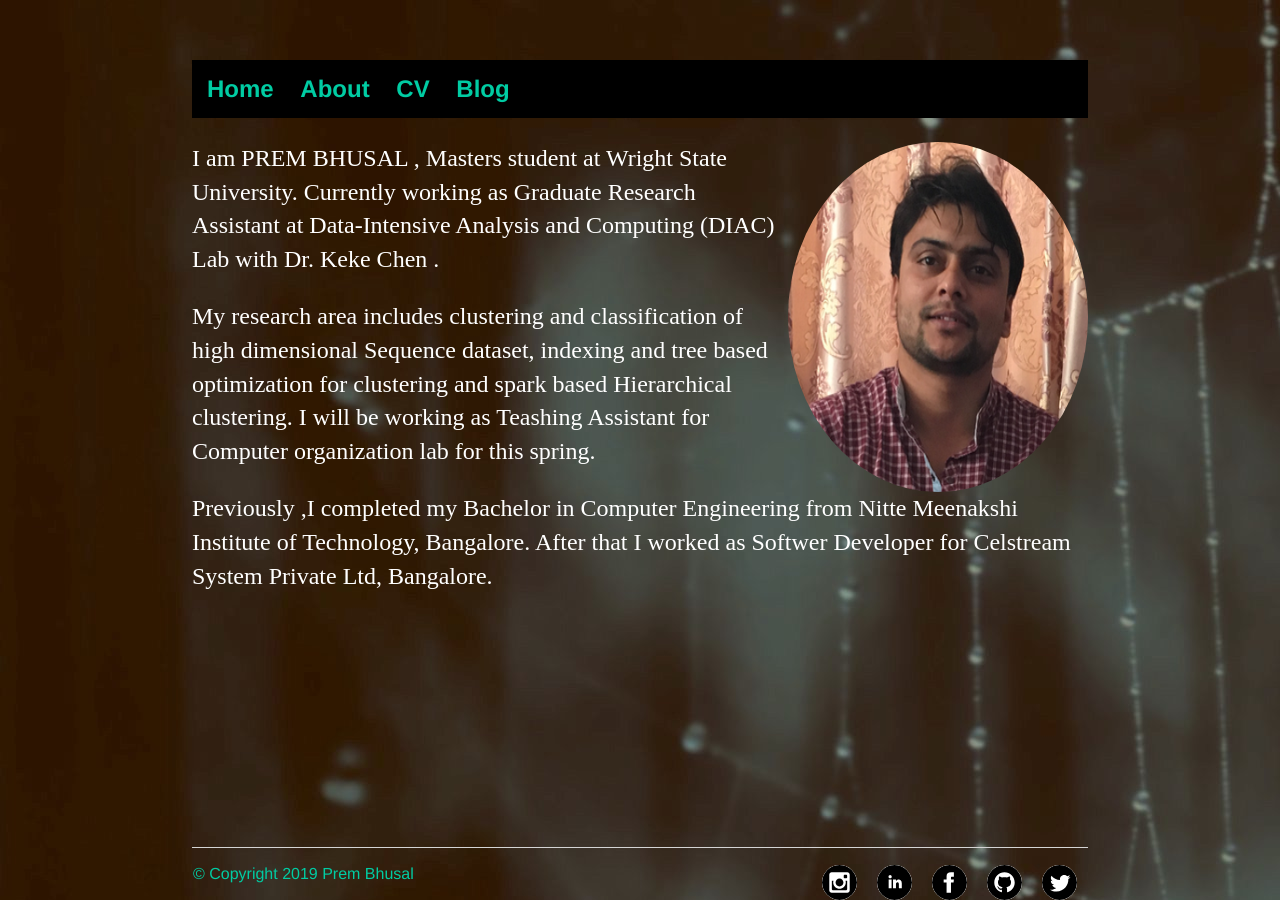
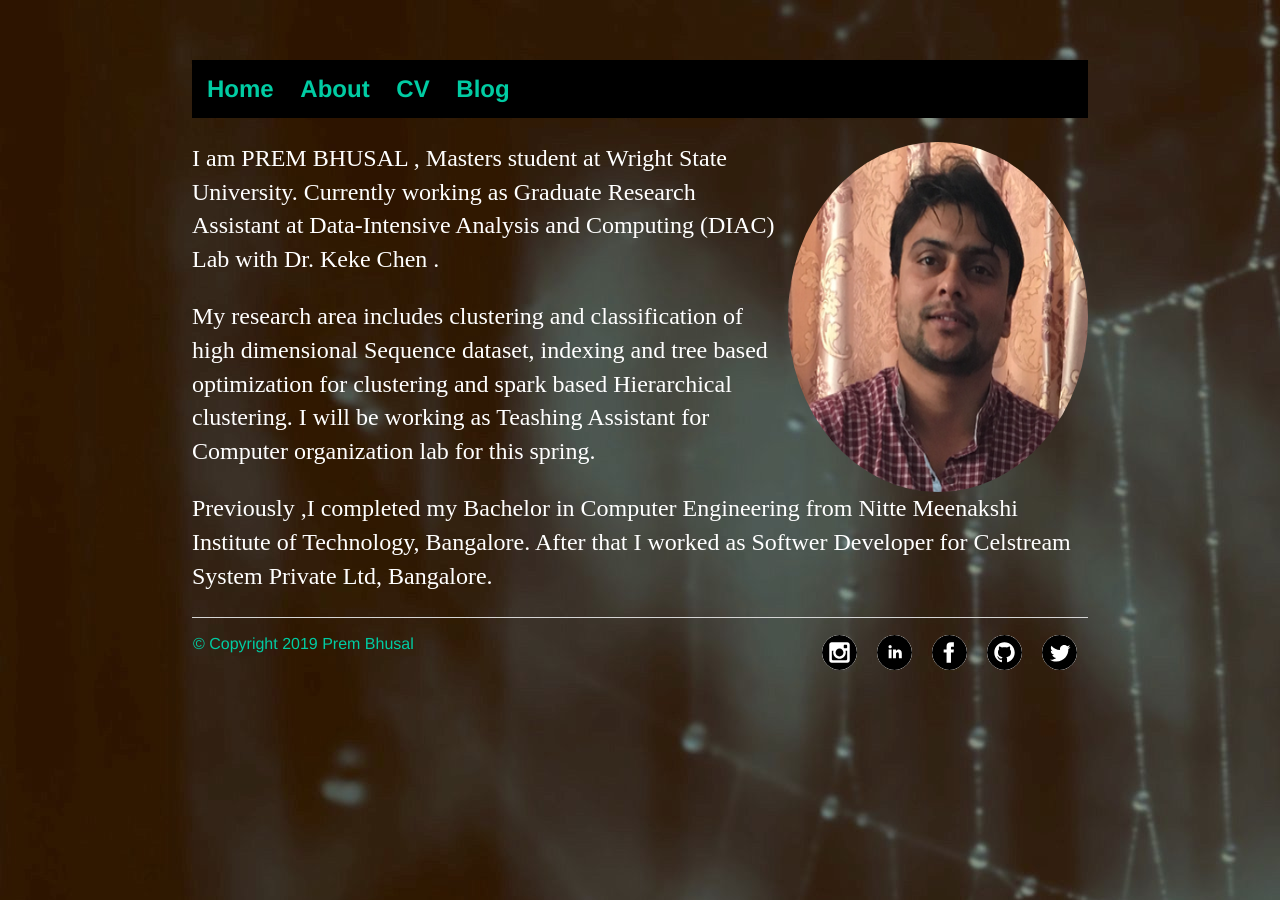
Before and after one commit to prembhusal/prembhusalWebsite, a Jekyll site: the page built from index.html, in a window 1280 px wide. Built offline with Jekyll 4.4.1, drawn with Linux system fonts in a browser that asks for light colours.

Commit message:
Update main.css

```diff
--- a/css/main.css
+++ b/css/main.css
@@ -52,7 +52,7 @@ footer {
     border-top: 1px solid #d5d5d5;
     font-size: 1em;
     color: #0000ff;
-    bottom :0;
+    bottom :1;
     position : fixed;
     width : 70%;
 }
```
